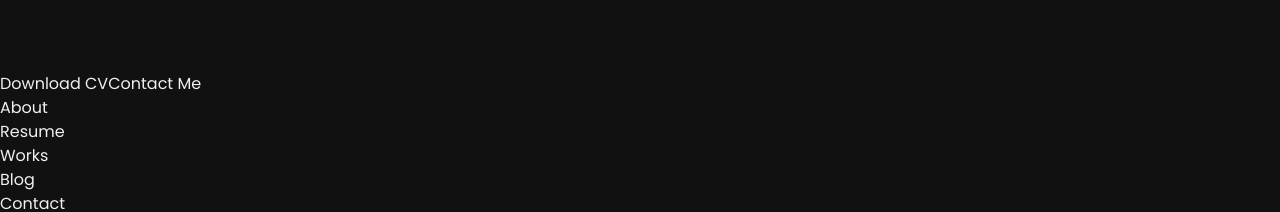
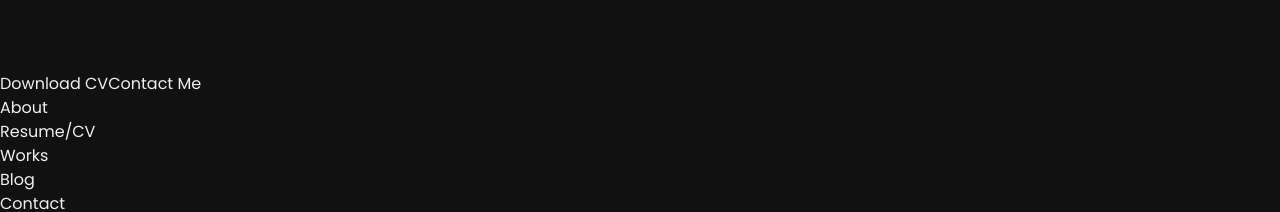
Before and after one commit to MrChris21/chrislee-portfolio, a Next.js app: page / in a window 1280 px wide. Shown: the part 8680-8892 px from the top of the page. Built offline with nearby package versions, Linux system fonts and the light colour scheme.

Commit message:
Rename Resume tab to Resume/CV

```diff
--- a/src/components/Portfolio.tsx
+++ b/src/components/Portfolio.tsx
@@ -14,7 +14,7 @@ import Image from "next/image";
 
 const tabs = [
   { id: "about", label: "About" },
-  { id: "resume", label: "Resume" },
+  { id: "resume", label: "Resume/CV" },
   { id: "works", label: "Works" },
   { id: "blog", label: "Blog" },
   { id: "contact", label: "Contact" },
--- a/src/components/sections/Resume.tsx
+++ b/src/components/sections/Resume.tsx
@@ -38,7 +38,7 @@ export default function Resume() {
   return (
     <div className="fade-in space-y-12">
       <section>
-        <h2 className="section-title">Resume</h2>
+        <h2 className="section-title">Resume/CV</h2>
         <div className="mt-8 grid gap-10 lg:grid-cols-2">
           <div>
             <h3 className="mb-6 flex items-center gap-2 text-lg font-semibold text-white">
```
